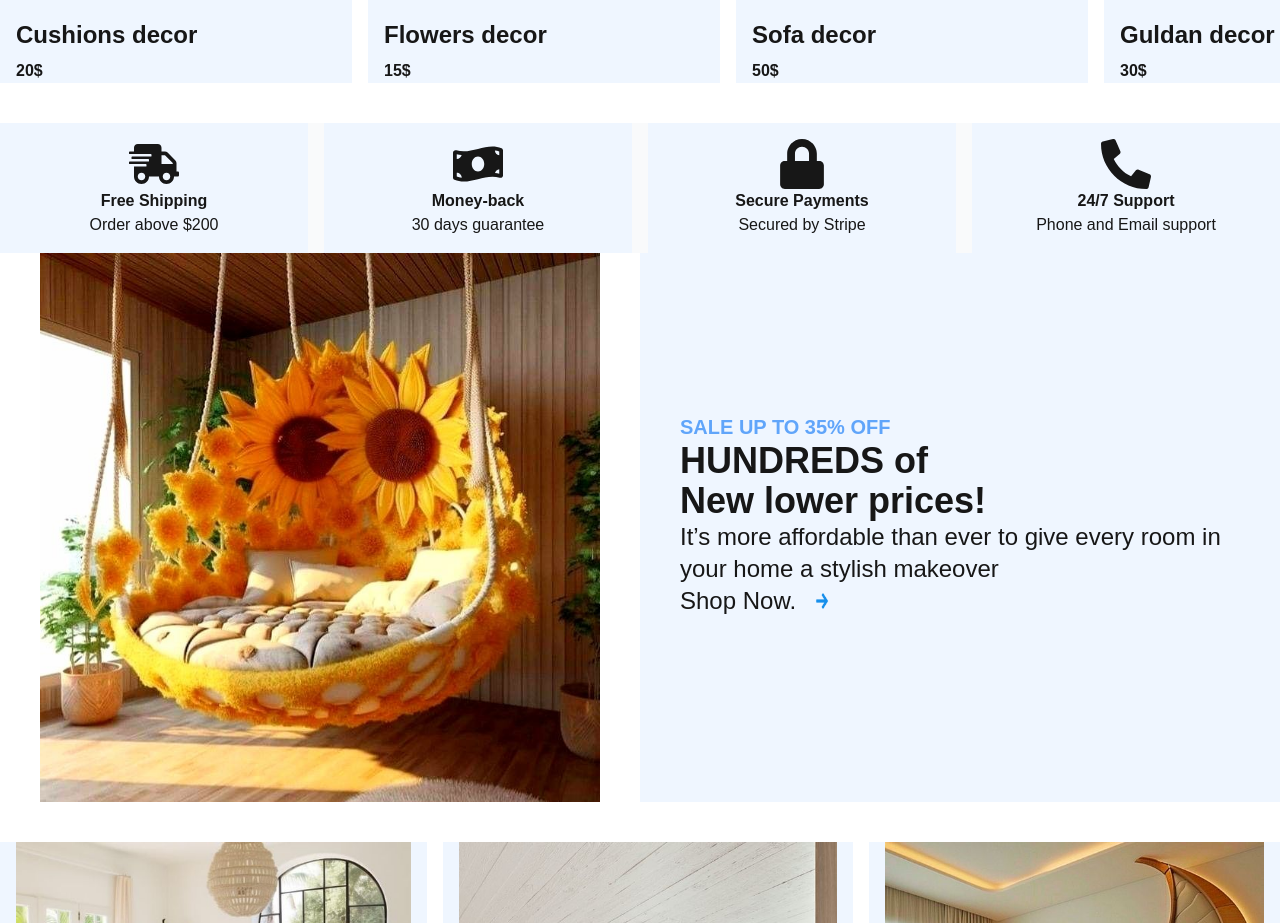
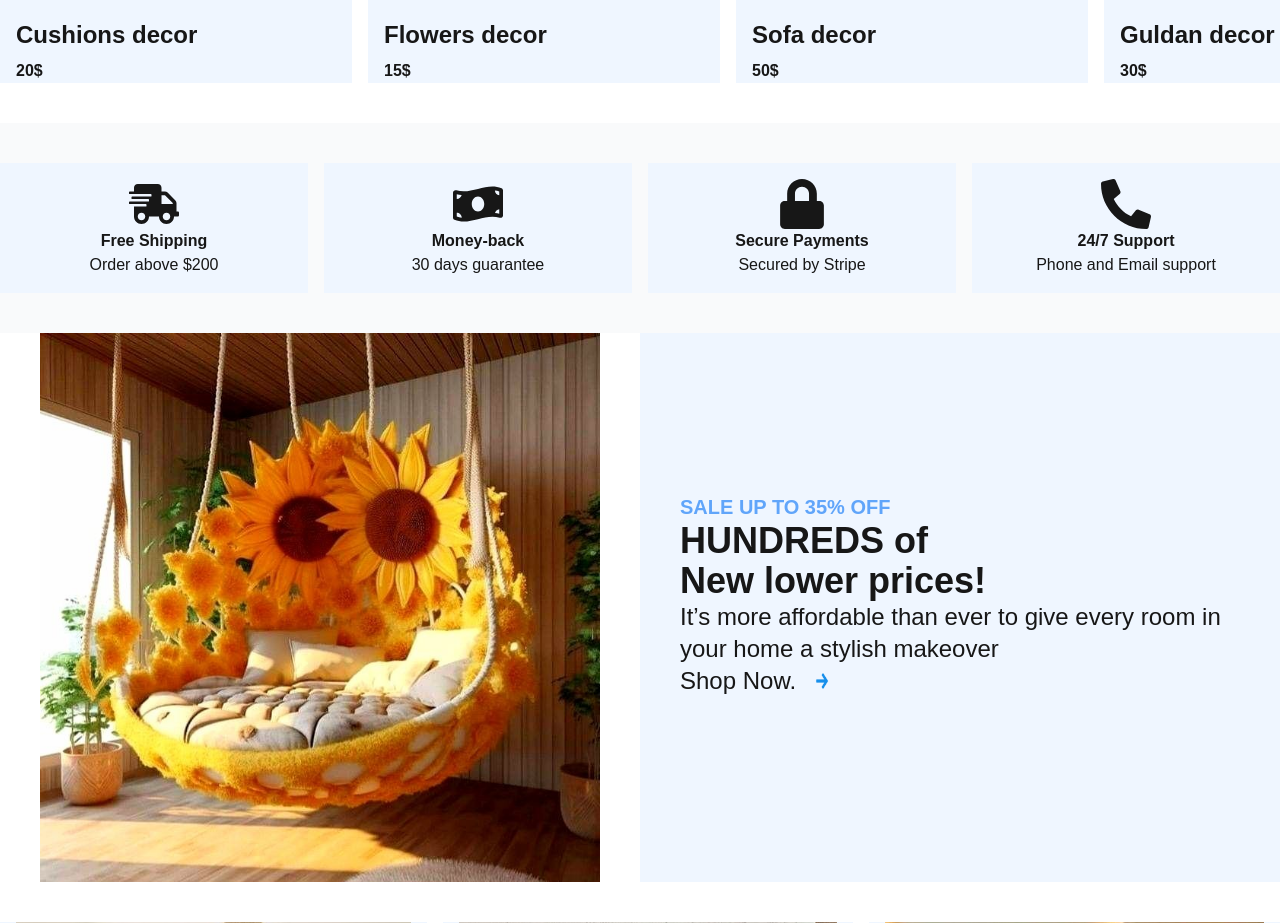
Before and after one commit to munibaweb123/e-commerce-nextjs, a Next.js app: page / in a window 1280 px wide. Shown: the part 3160-4083 px from the top of the page. Built offline with nearby package versions, Linux system fonts and the light colour scheme.

Commit message:
div work

```diff
--- a/src/app/components/ProductSection.tsx
+++ b/src/app/components/ProductSection.tsx
@@ -36,7 +36,7 @@ export default function ProductSection(){
 
               <div className="flex justify-normal py-10"><ProductSlider products={products} /></div>
 
-              <div className="h-100 grid grid-cols-1 md:grid-cols-4 bg-gray-50 gap-x-4 text-center gap-y-4 ">
+              <div className="h-100 grid grid-cols-1 md:grid-cols-4 bg-gray-50 gap-x-4 text-center gap-y-4 py-10">
                 <div className="bg-blue-50 py-4">
                   <div className="flex justify-center items-center "><FaShippingFast size={50}/></div>
                   <h2 className="font-bold text-md">Free Shipping</h2>
```
